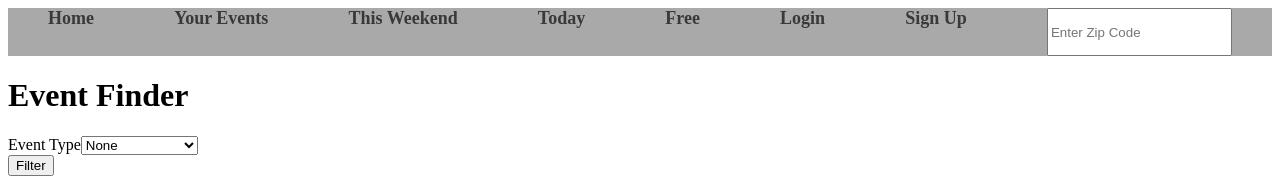
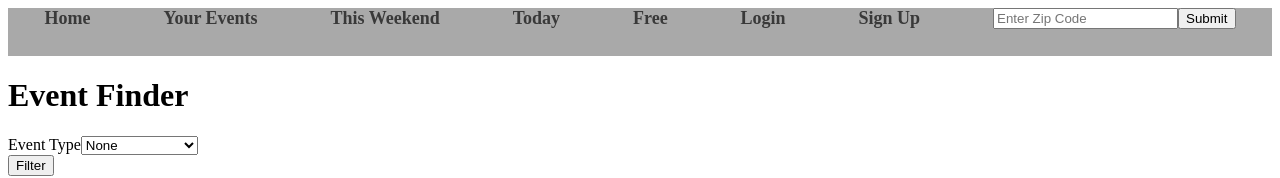
Before and after one commit to Event-Finder-Capstone-Project/capstone-project, a React (Create React App) app: page / in a window 1280 px wide. Shown: the top 178 px of the page. Built offline with nearby package versions, Linux system fonts and the light colour scheme; no server answers.

Commit message:
added error handling to zip code input

```diff
--- a/package.json
+++ b/package.json
@@ -16,6 +16,7 @@
     "react-redux": "^8.1.2",
     "react-router-dom": "^6.14.2",
     "react-scripts": "5.0.1",
+    "react-toastify": "^9.1.3",
     "redux-logger": "^3.0.6",
     "toastify-js": "^1.12.0",
     "web-vitals": "^2.1.4"
--- a/src/components/NavBar.js
+++ b/src/components/NavBar.js
@@ -1,17 +1,33 @@
-import React from "react";
+import React, { useState } from "react";
 import { NavLink } from "react-router-dom";
 import { useSelector, useDispatch } from "react-redux";
 import "./style/navbar.css";
 import { setPostalCode } from "../store/locationSlice";
+import Toastify from 'toastify-js'
 
 const NavBar = () => {
-
-  const handlePostalCodeChange = (e) => {
-    dispatch(setPostalCode(e.target.value));
-  };
-
   const dispatch = useDispatch();
   const postalCode = useSelector((state) => state.location.postalCode);
+  const [inputPostalCode, setInputPostalCode] = useState(postalCode);
+
+    const handlePostalCodeSubmit = (e) => {
+      e.preventDefault();
+      const isValidZip = /(^\d{5}$)|(^\d{5}-\d{4}$)/;
+      if (!isValidZip.test(inputPostalCode)) {
+        Toastify({
+          text: "Please input a valid zip code!",
+          duration: 2000,
+          close: true,
+          gravity: "top",
+          position: "center",
+          style: {
+            background: "linear-gradient(to right, #00b09b, #96c93d)",
+          },
+        }).showToast();
+      } else {
+        dispatch(setPostalCode(inputPostalCode));
+      }
+    };
 
   return (
     <div id="navbar" className="navbar">
@@ -36,13 +52,15 @@ const NavBar = () => {
       <NavLink to="/signup" className="navlink">
         Sign Up
       </NavLink>
-{/*       we'll need some error handling here in case a user submits an invalid postal code */}
+<form onSubmit={handlePostalCodeSubmit}>
         <input
           type="text"
-          value={postalCode}
-          onChange={handlePostalCodeChange}
+          value={inputPostalCode}
+          onChange={(e) => setInputPostalCode(e.target.value)}
           placeholder="Enter Zip Code"
         />
+        <button type="submit">Submit</button>
+      </form>
       </div>
   );
 };
```
Also changed, not shown: 1 other file (tests, documents, lock files or other folders).
